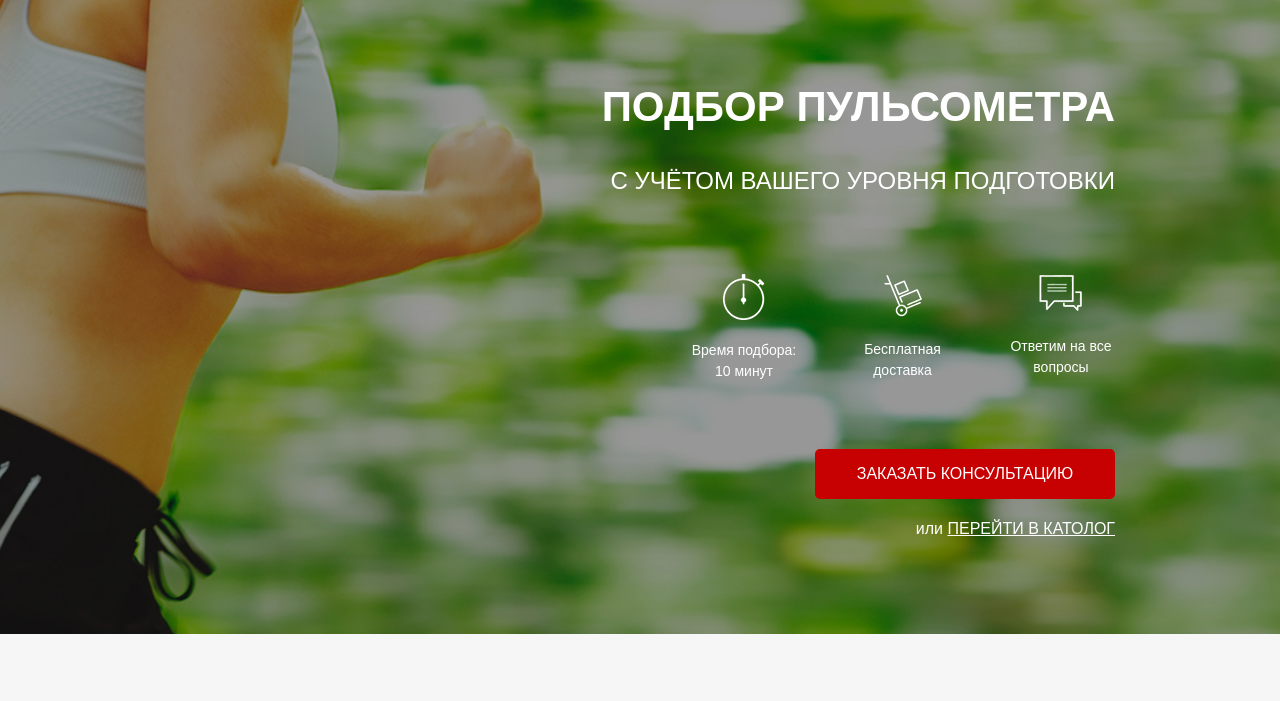
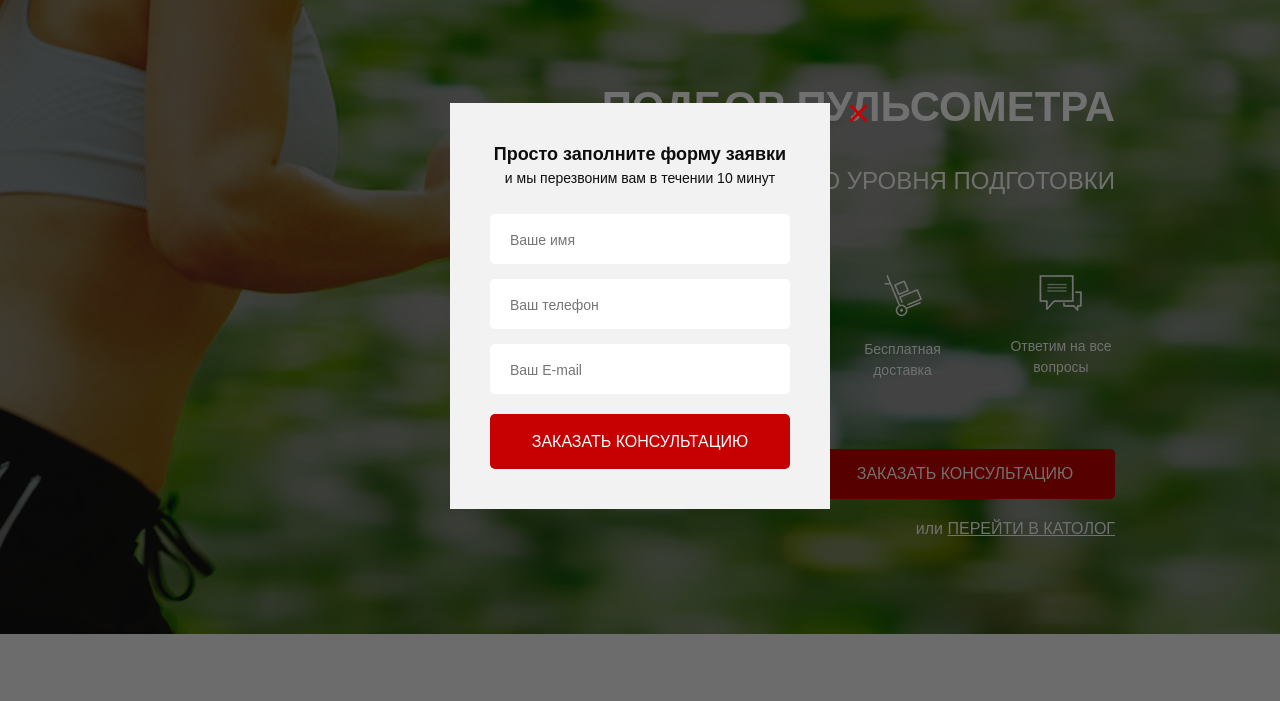
Before and after one commit to sdanila/pulsometers, a website: page src/index.html in a window 1280 px wide. Both pictures are taken after a click on the button "ЗАКАЗАТЬ ЗВОНОК". Shown: the part 94-795 px from the top of the page. Drawn offline with nearby package versions, Linux system fonts and the light colour scheme.

Commit message:
added modal windows

```diff
--- a/src/index.html
+++ b/src/index.html
@@ -23,7 +23,7 @@
                 </div>
                 <div class="header__contacts">
                     <a href="tel:+74999228974" class="header__phone">+7 (499) 922-89-74</a>
-                    <button class="button button_first">заказать звонок</button>
+                    <button data-modal="consultation" class="button button_first">заказать звонок</button>
                 </div>
             </header>
             <div class="promo__wrapper">
@@ -45,7 +45,7 @@
                         на все вопросы
                     </div>
                 </div>
-                <button class="button button_main">заказать консультацию</button>
+                <button data-modal="consultation" class="button button_main">заказать консультацию</button>
                 <div class="promo__link">
                     или
                     <a href="#">перейти в католог</a>
@@ -432,6 +432,38 @@
         </div>
     </footer>
 
+    <div class="overlay">
+        <div class="modal" id='consultation'>
+            <div href="#" class="modal__close">&times;</div>
+            <div class="modal__subtitle">Просто заполните форму заявки</div>
+            <div class="modal__descr">и мы перезвоним вам в течении 10 минут</div>
+            <form class="feed-form feed-form_mt25" action="#">
+                <input name="name" required type="text" placeholder="Ваше имя" >
+                <input name="phone" required type="number" placeholder="Ваш телефон" >
+                <input name="email" required type="email" placeholder="Ваш E-mail" >
+                <button class="button button_submit">заказать кОНСУЛЬТАЦИЮ</button>
+            </form>
+        </div>
+
+        <div class="modal" id='order'>
+            <div href="#" class="modal__close">&times;</div>
+            <div class="modal__subtitle">Ваш заказ:</div>
+            <div class="modal__descr">Пульсометр Polar FT1</div>
+            <form class="feed-form feed-form_mt25" action="#">
+                <input name="name" required type="text" placeholder="Ваше имя" >
+                <input name="phone" required type="number" placeholder="Ваш телефон" >
+                <input name="email" required type="email" placeholder="Ваш E-mail" >
+                <button class="button button_submit">купить</button>
+            </form>
+        </div>
+
+        <div class="modal modal_mini" id='thanks'>
+            <div href="#" class="modal__close">&times;</div>
+            <div class="modal__subtitle">Просто заполните форму заявки</div>
+            <div class="modal__descr">и мы перезвоним вам в течении 10 минут</div>
+        </div>
+    </div>
+
     <script type="text/javascript" src="//code.jquery.com/jquery-1.11.0.min.js"></script>
     <!-- <script type="text/javascript" src="//code.jquery.com/jquery-migrate-1.2.1.min.js"></script> -->
     <!-- <script src="js/slick.min.js"></script> -->
--- a/src/js/script.js
+++ b/src/js/script.js
@@ -36,5 +36,22 @@ $(document).ready(function(){
   }
 
   toggleSlide('.catalog-item__link');
-  toggleSlide('.catalog-item__back')
+  toggleSlide('.catalog-item__back');
+
+  // Modal
+
+  $('[data-modal=consultation]').on('click', function() {
+    $('.overlay, #consultation').fadeIn('slow');
+  })
+
+  $('.modal__close').on('click', function() {
+    $('#consultation, #order, #thanks, .overlay').fadeOut('slow');
+  })
+
+  $('.button_mini').each(function(i) {
+    $(this).on('click', function() {
+      $('#order .modal__descr').text($('.catalog-item__subtitle').eq(i).text());
+      $('.overlay, #order').fadeIn('slow');
+    })
+  })
 });
--- a/src/sass/_forms.scss
+++ b/src/sass/_forms.scss
@@ -21,4 +21,7 @@
             -moz-appearance: textfield;
         }
     }
+    &_mt25 {
+        margin-top: 25px;
+    }
 }
--- /dev/null
+++ b/src/sass/_modal.scss
@@ -0,0 +1,47 @@
+.overlay {
+    display: none;
+    height: 100%;
+    width: 100%;
+    position: fixed;
+    top: 0px;
+    background-color: rgba(0,0,0, .56);
+}
+
+.modal {
+    position: absolute;
+    width: 380px;
+    min-height: 400px;
+    background-color: #f2f2f2;
+    padding: 38px 40px 40px;
+    top: 50%;
+    left: 50%;
+    transform: translate(-50%, -50%);
+    &__close {
+        position: absolute;
+        top: 0;
+        right: -40px;
+        font-size: 40px;
+        line-height: 20px;
+        color: $main-color;
+        cursor: pointer;
+    }
+    &__subtitle {
+        color: #0d0d0d;
+        text-align: center;
+        font-weight: 700;
+        font-size: 18px;
+    }
+    &__descr {
+        color: #0d0d0d;
+        text-align: center;
+        font-weight: 500;
+        font-size: 14px;
+    }
+    &_mini {
+        min-height: 140px;
+    }
+}
+
+#consultation, #order, #thanks {
+    display: none;
+}
--- a/src/sass/style.scss
+++ b/src/sass/style.scss
@@ -21,3 +21,4 @@
 @import 'catalog';
 @import 'feed';
 @import 'footer';
+@import 'modal';
```
Also changed, not shown: src/css/style.min.css.
